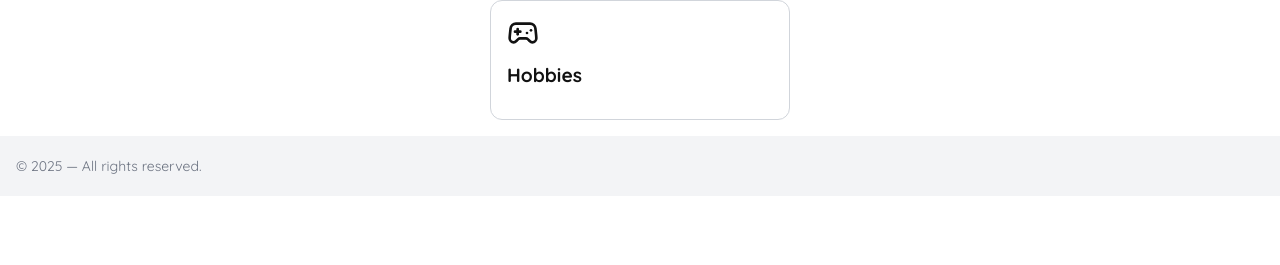
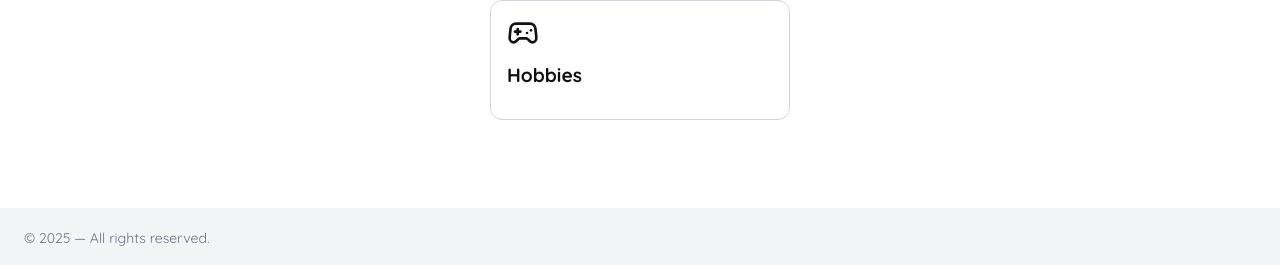
Before and after one commit to Baldacine/react-clean-frontend, a React (Vite) app: page / in a window 1280 px wide. Shown: the part 604-869 px from the top of the page. Built offline with nearby package versions, Linux system fonts and the light colour scheme; no server answers.

Commit message:
fix: remove footer fixed

```diff
--- a/src/features/portfolio/page/styles.tsx
+++ b/src/features/portfolio/page/styles.tsx
@@ -34,7 +34,6 @@ export const NavButtons = styled.div`
   gap: ${({ theme }) => theme.spacing.md};
   width: 100%;
   padding: ${({ theme }) => theme.spacing.md};
-  margin-bottom: 60px;
   overflow: visible;
 
   @media (max-width: 480px) {
--- a/src/shared/components/Footer/styles.ts
+++ b/src/shared/components/Footer/styles.ts
@@ -2,9 +2,6 @@ import styled from 'styled-components';
 
 
 export const FooterContainer = styled.footer`
-  position: fixed;
-  bottom: 0;
-  left: 0;
   width: 100%;
   height: 60px;
 
@@ -14,15 +11,19 @@ export const FooterContainer = styled.footer`
   display: flex;
   justify-content: space-between;
   align-items: center;
-  padding: 0 1rem;
-  z-index: 999;
+  padding: 0 1.5rem;
+
+  /* Importante para não "esmagar" o footer em layouts flex */
+  flex-shrink: 0;
+
   transition: background-color 0.3s ease, border-color 0.3s ease;
 
   @media (max-width: 480px) {
     height: auto;
     flex-direction: column;
     gap: 0.5rem;
-    padding: 0.5rem;
+    padding: 1rem;
+    text-align: center;
   }
 `;
 
```
